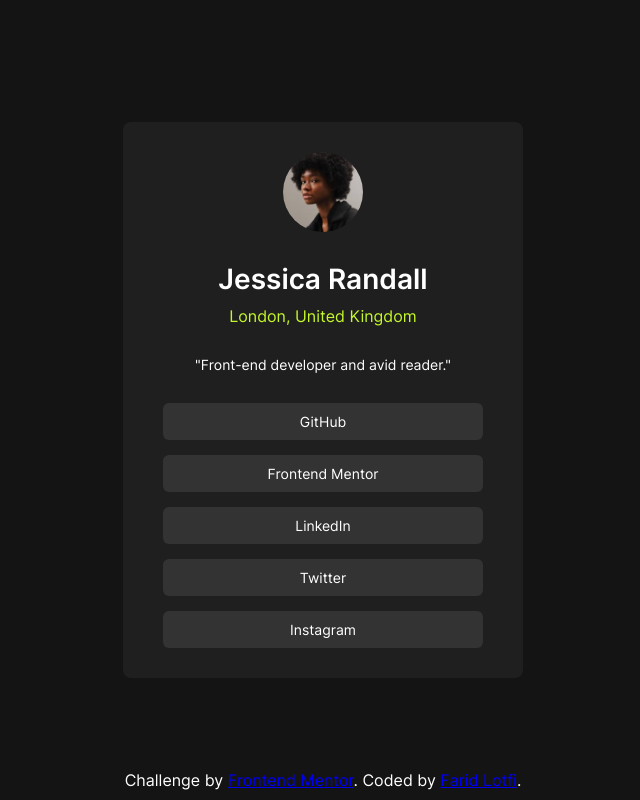
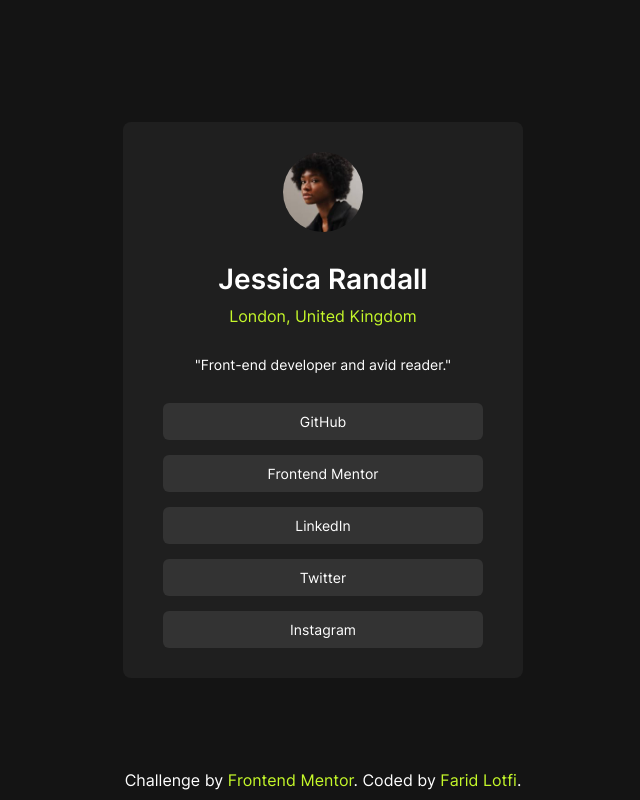
Before and after one commit to fariidlotfi/fm-social-link-profile, a plain HTML site: page index.html in a window 1280 px wide. Shown: the whole page, without its empty margins (317-957 px from the left). Drawn offline with Linux system fonts and the light colour scheme.

Commit message:
fix: footer links

```diff
--- a/styles.css
+++ b/styles.css
@@ -9,6 +9,11 @@
   box-sizing: border-box;
   list-style: none;
   font-family: Inter, sans serif;
+}
+
+a {
+  color: hsl(75, 94%, 57%);
+  text-decoration: none;
 }
 
 body {
```
